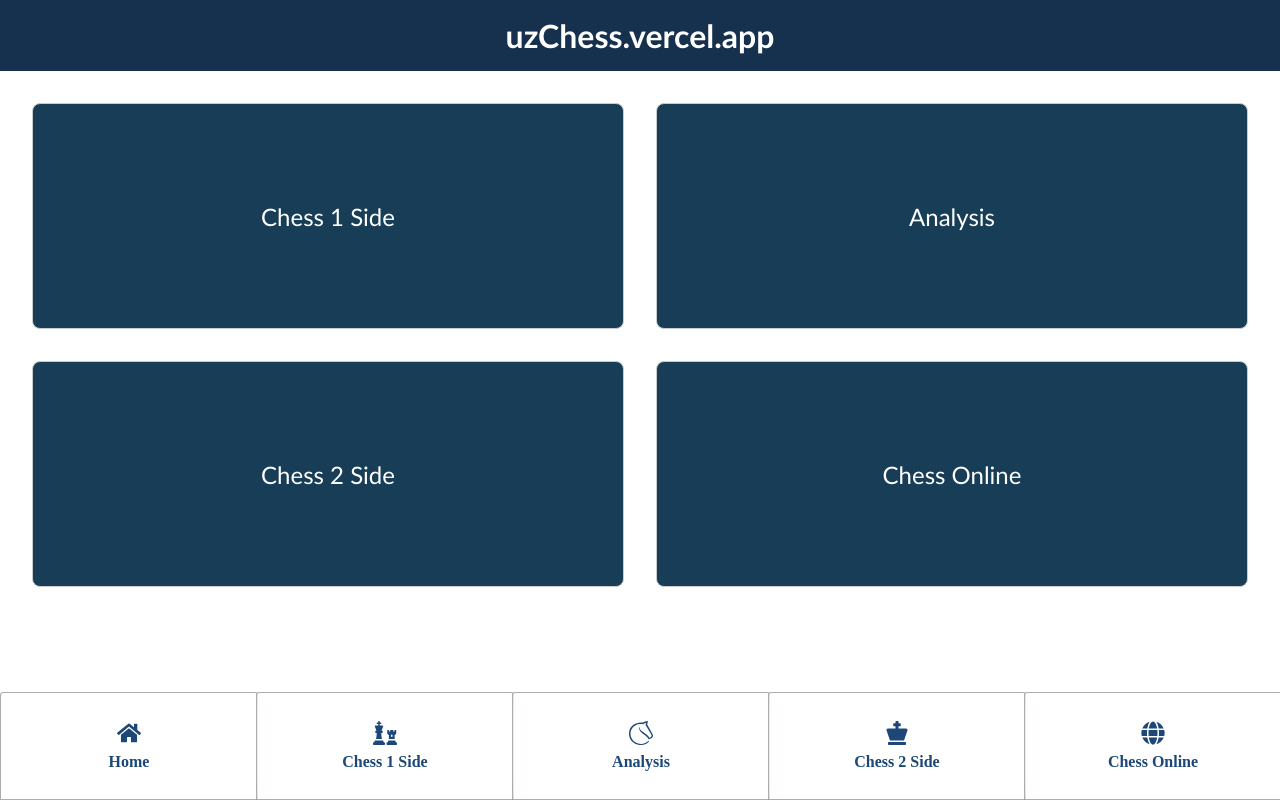
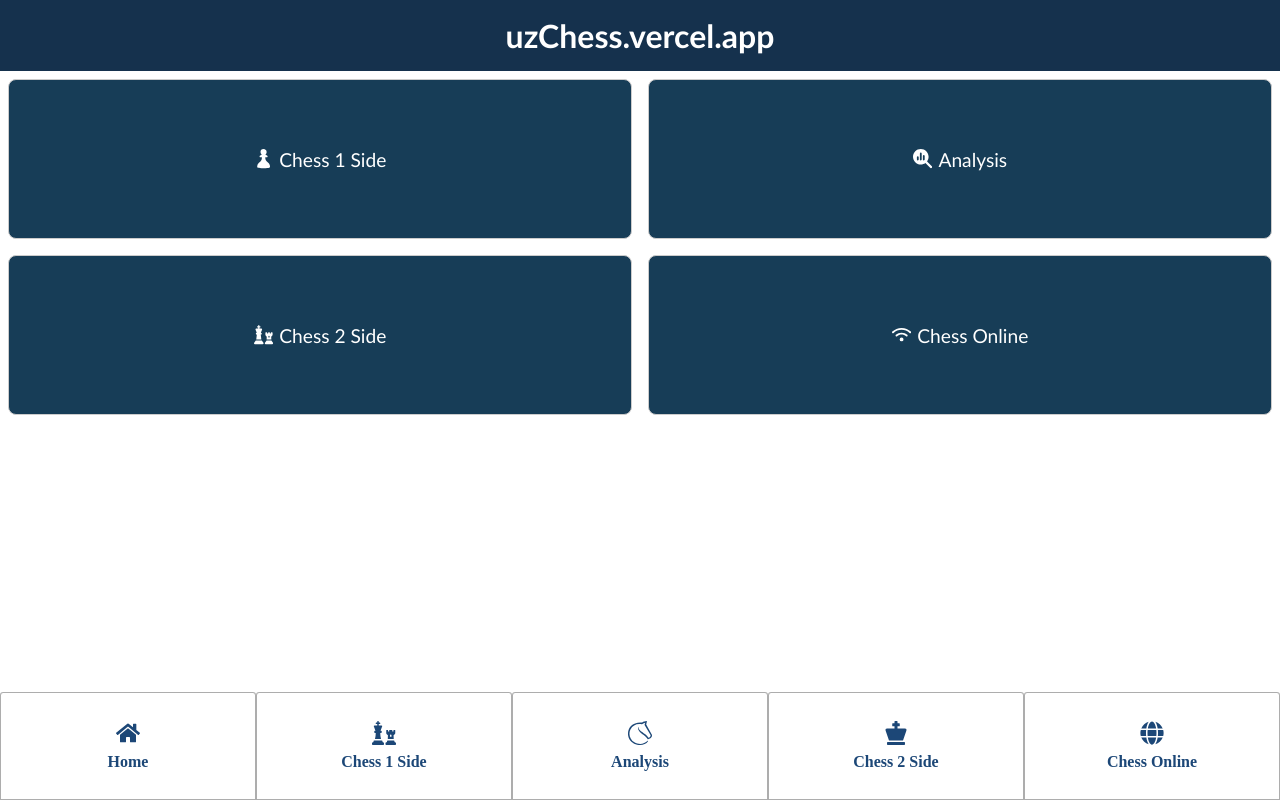
Before and after one commit to jasurlive/chess, a React (Vite) app: page / in a window 1280 px wide. Built offline with nearby package versions, Linux system fonts and the light colour scheme.

Commit message:
small ui fix

```diff
--- a/src/css/App.css
+++ b/src/css/App.css
@@ -1,11 +1,11 @@
 * {
   margin: 0;
   padding: 0;
-  border: 0;
+  box-sizing: border-box;
 }
 
 body,
 html {
-  margin: 0;
-  padding: 0;
+  width: 100%;
+  height: 100%;
 }
--- a/src/css/home.css
+++ b/src/css/home.css
@@ -2,6 +2,7 @@
     display: flex;
     flex-direction: column;
     font-family: 'Trebuchet MS', Arial, sans-serif;
+    height: 100vh;
 }
 
 .header-home {
@@ -27,22 +28,18 @@
     color: #fff;
     padding: 1rem;
     text-align: center;
-    margin-top: auto;
 }
 
 .links-container-home {
-    display: flex;
+    display: grid;
+    grid-template-columns: repeat(2, 1fr);
+    align-items: center;
     justify-content: center;
-    align-items: center;
-    flex-wrap: wrap;
-    flex-grow: 1;
-    padding: 1rem;
 }
 
 .links-grid-home {
     display: flex;
-    flex: 1 1 calc(50% - 2rem);
-    margin: 1rem;
+    margin: 0.5rem;
     list-style: none;
 }
 
@@ -57,14 +54,26 @@
     text-align: center;
     text-decoration: none;
     color: #ffffff;
-    font-size: 1.5rem;
+    font-size: 1.2rem;
     transition: background-color 0.3s ease, transform 0.2s ease;
     width: 100%;
     height: 10rem;
+    gap: 0.4rem;
 }
 
 .link-item-home:hover {
-    background-color: #bdf5ff;
+    background-color: #0f2a3d;
     transform: scale(1.01);
-    color: #173d57;
+    color: #ffffff;
 }
+
+@media (max-width: 769px) {
+
+    .links-container-home {
+        align-items: center;
+    }
+
+    .link-item-home {
+        height: 7rem;
+    }
+}
--- a/src/pages/HomePage.tsx
+++ b/src/pages/HomePage.tsx
@@ -1,5 +1,7 @@
 import { Link } from "react-router-dom";
 import "../css/home.css";
+import { FaChess, FaMagnifyingGlassChart, FaWifi } from "react-icons/fa6";
+import { SiChessdotcom } from "react-icons/si";
 
 export default function HomePage() {
   return (
@@ -10,22 +12,22 @@ export default function HomePage() {
       <ul className="links-container-home">
         <li className="links-grid-home">
           <Link to="/chess-1" className="link-item-home">
-            Chess 1 Side
+          <SiChessdotcom />  Chess 1 Side
           </Link>
         </li>
         <li className="links-grid-home">
           <Link to="/chess-analysis" className="link-item-home">
-            Analysis
+          <FaMagnifyingGlassChart />  Analysis
           </Link>
         </li>
         <li className="links-grid-home">
           <Link to="/chess-2" className="link-item-home">
-            Chess 2 Side
+          <FaChess />  Chess 2 Side
           </Link>
         </li>
         <li className="links-grid-home">
           <Link to="/chess-online" className="link-item-home">
-            Chess Online
+          <FaWifi />  Chess Online
           </Link>
         </li>
       </ul>
```
